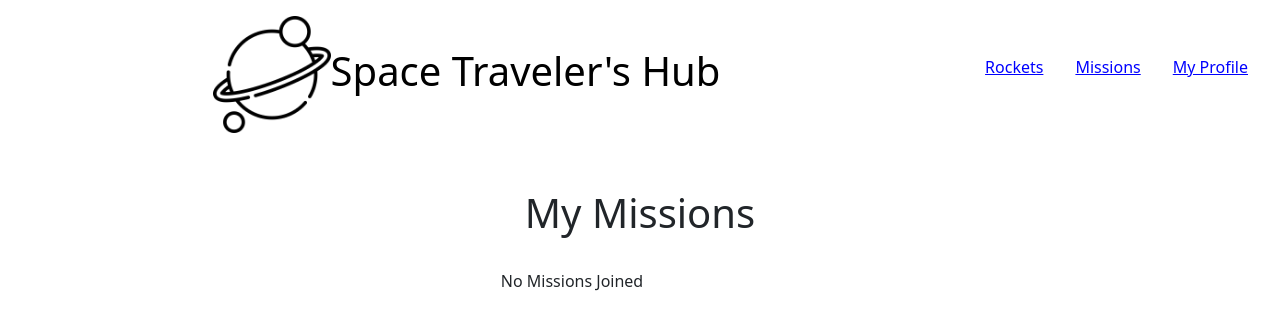
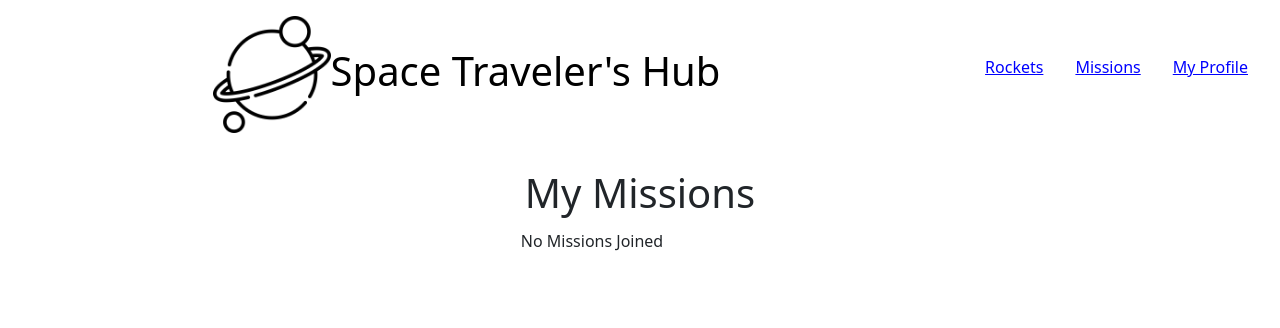
Before and after one commit to Rifat8080/React-Redux-Group-Project, a React (Create React App) app: page /my-profile in a window 1280 px wide. Shown: the top 328 px of the page. Built offline with nearby package versions, Linux system fonts and the light colour scheme.

Commit message:
Fixed alignments in profile missions

```diff
--- a/src/components/MyProfile.js
+++ b/src/components/MyProfile.js
@@ -11,12 +11,12 @@ const MyProfile = () => {
     <div className="container">
       <div className="row justify-content-evenly">
         <div className="col-12">
-          <h1 className="p-4">My Missions</h1>
+          <h1 className="p-1">My Missions</h1>
           <div>{!myMissions.length ? 'No Missions Joined' : ' '}</div>
           <div>
             {myMissions.map((mission) => (
               <div
-                className="border p-3 d-flex justify-content-between"
+                className="border p-3 d-flex justify-content-between align-items-center"
                 key={mission.id}
               >
                 <div>{mission.name}</div>
```
